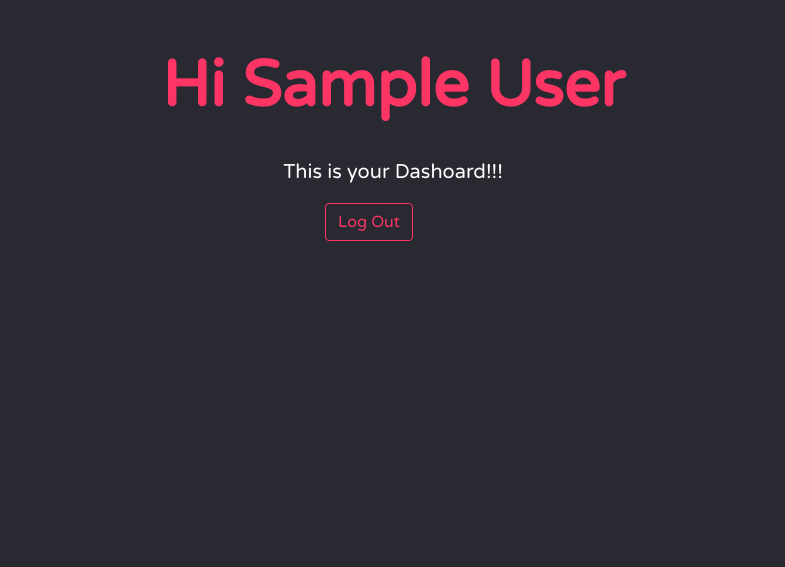
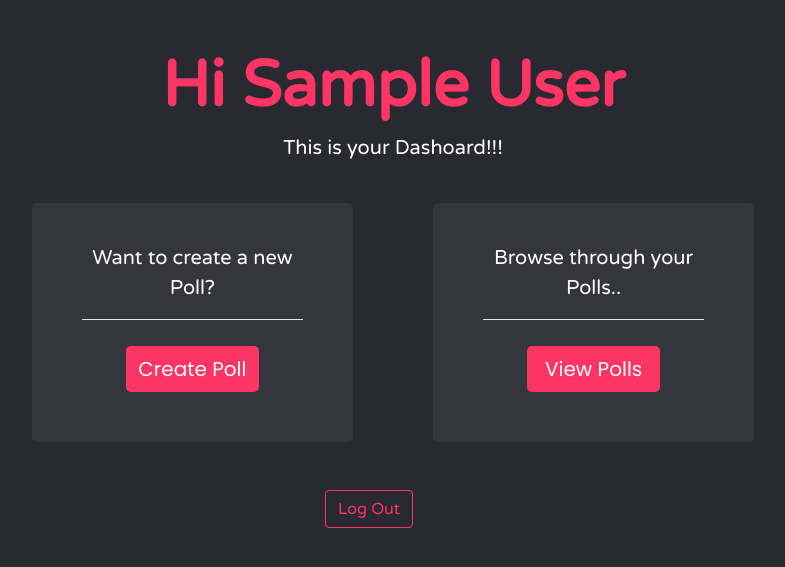
Before and after one commit to Faiz-Mohd/Anonymous-voting-system, a Flask app: page /dashboard in a window 1280 px wide. Shown: the top 567 px of the page, without its empty margins (247-1032 px from the left). Run offline with Flask 2, Linux system fonts and the light colour scheme; the visitor is signed in with stand-in values (Sample User, id 1); parts of the project's set-up code (start-up, migrations or seed data) failed here and were passed over; some libraries are stand-ins or nearby versions.

Commit message:
Create Poll form

```diff
--- a/static/main.css
+++ b/static/main.css
@@ -52,6 +52,13 @@ p{
   border: 2px;
   border-radius: 5px;
 }
+.survey-form{
+  background-color:rgba(62, 63, 69,0.6);
+  padding : 20px;
+  padding-top:10px;
+  border: 2px;
+  border-radius: 5px;
+}
 .form-elements{
   padding:30px;
 }
@@ -79,7 +86,7 @@ input{
   justify-content: center;
   align-items: center;
 }
-#submit{
+.submit{
   width:60%;
   padding:8px;
   margin-top:10px;
--- a/templates/dashboard.html
+++ b/templates/dashboard.html
@@ -1,15 +1,120 @@
-{% extends "base.html" %}
-{% block body %}
+{% extends "base.html" %} {% block body %}
 <div class="container text-center mt-5">
   <h1>Hi {{name}}</h1>
-        <br>
+  <p>This is your Dashoard!!!</p>
+  <br />
   <div class="row-flex">
-        <div class="col-8">
-        <p>This is your Dashoard!!!</p>
+    <div class="col-9">
+      <div class="row-flex">
+        <div class="form-div">
+          <div class="survey-form">
+            <div class="form-elements">
+              <p class="text-center">Want to create a new Poll?</p>
+              <hr />
+              <div>
+                <a
+                  id="modal-btn"
+                  class="newclass"
+                  data-id="form-modal"
+                  ><button type="submit" class="submit">Create Poll</button></a
+                >
               </div>
             </div>
+          </div>
+        </div>
+        <div class="form-div">
+          <div class="survey-form">
+            <div class="form-elements">
+              <p class="text-center">Browse through your Polls..</p>
+
+              <hr />
+              <div class="btn-div">
+                <button type="submit" class="submit">View Polls</button>
+              </div>
+            </div>
+          </div>
+        </div>
+      </div>
+    </div>
+  </div>
+  <br />
+  <br />
   <div class="row-flex">
     <a href="/logout"><button class="btn mr-5">Log Out</button></a>
   </div>
+  <br />
+  <div id="form-modal" class="fmodal">
+
+
+<div class="form-div">
+
+    <form id="survey-form" action="/register" method="post">
+        <span class="xclose">&times;</span>
+      <div class="form-elements">
+        <label id="name-label">Poll Question : </label>
+        <textarea
+          id="question"
+          placeholder="Type in your question"
+          name="question"
+          required
+        ></textarea>
+        <label id="option1-label">Option 1 : </label>
+        <input
+          type="text"
+          id="option1"
+          name="option1"
+          required
+        />
+          <label id="option2-label">Option 2 : </label>
+        <input
+          type="text"
+          id="option2"
+          name="option2"
+          required
+        />
+        <div class="btn-div">
+          <button
+            type="submit"
+            class="btn"
+            id="add-option"
+            onclick=""
+          >
+            Add Option
+          </button>
         </div>
+        <hr />
+                <div class="btn-div">
+          <button
+            type="submit"
+            class="submit"
+            id="submit"
+            onclick=""
+          >
+            Create
+          </button>
+        </div>
+      </div>
+    </form>
+  </div>
+      </div>
+</div>
+
+<script>
+
+          $(".newclass").click(function() {
+           var a_Class = this.className;
+           var a_ID = $(this).attr('data-id');
+           var modal = document.getElementById(a_ID);
+
+          var span = document.getElementsByClassName("xclose")[0];
+
+          modal.style.display = "block";
+
+          $(".xclose").click(function(){
+            modal.style.display = "none"
+          });
+
+
+      });
+      </script>
 {% endblock %}
```
Also changed, not shown: other parts of static/main.css (+31 -2 lines), templates/auth/login.html (+26 -10 lines), templates/auth/register.html (+55 -24 lines), templates/index.html (+8 -7 lines). Lines whose indentation alone changed are shown as unchanged.
